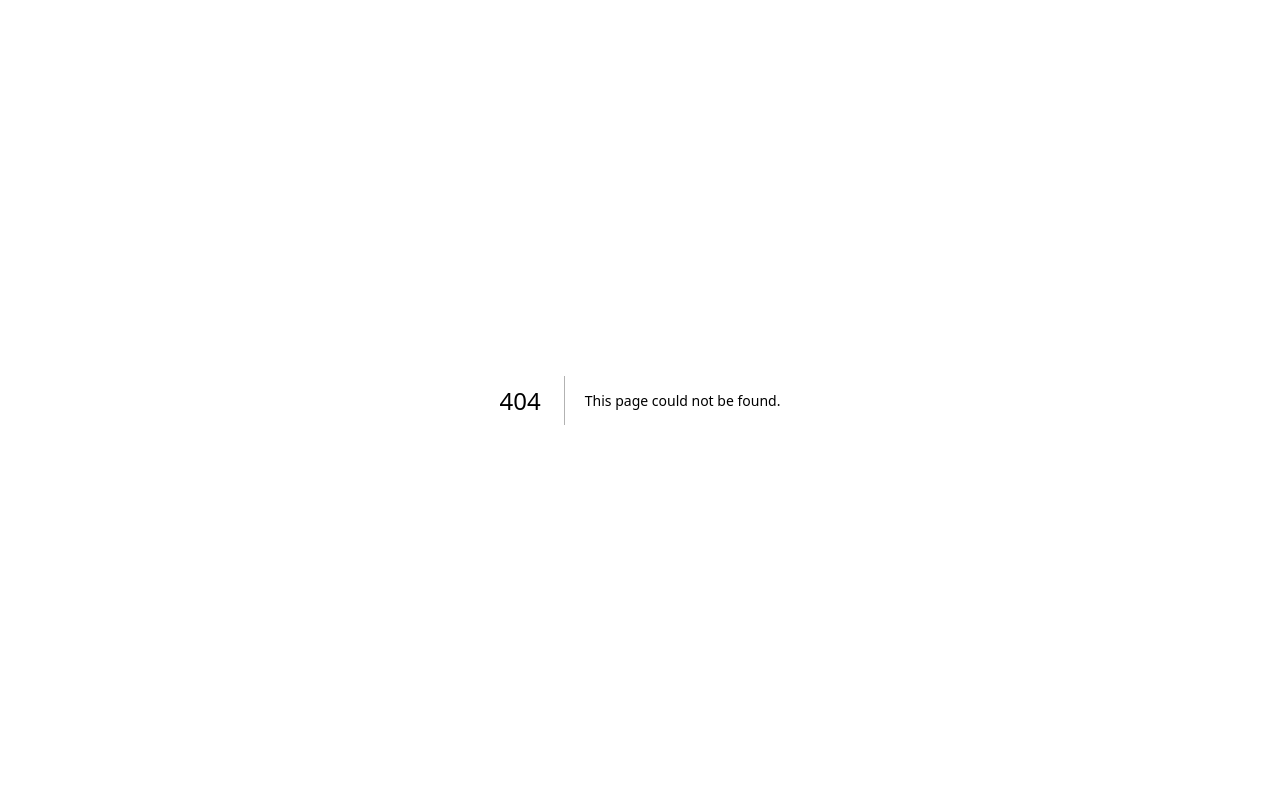
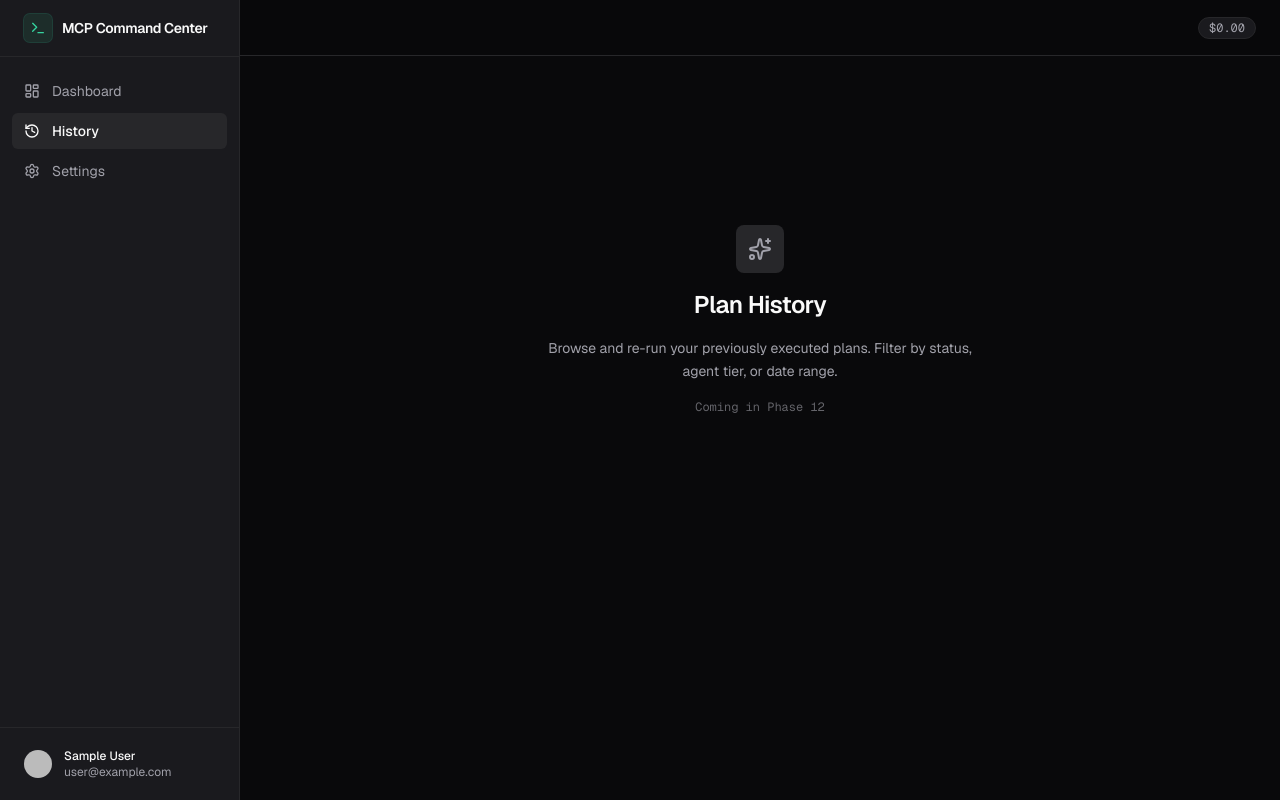
Before and after one commit to akincskn/mcp-command-center, a Next.js app: page /history in a window 1280 px wide. Before the commit this address had no page. Built offline with nearby package versions, Linux system fonts and the light colour scheme; no server answers; sample sign-in values are in the browser's storage.

Commit message:
feat: coming-soon placeholders for history and settings pages

```diff
--- /dev/null
+++ b/app/(dashboard)/history/page.tsx
@@ -0,0 +1,11 @@
+import { ComingSoon } from '@/components/shared/ComingSoon';
+
+export default function HistoryPage() {
+  return (
+    <ComingSoon
+      title="Plan History"
+      description="Browse and re-run your previously executed plans. Filter by status, agent tier, or date range."
+      phase="Phase 12"
+    />
+  );
+}
--- /dev/null
+++ b/app/(dashboard)/settings/page.tsx
@@ -0,0 +1,11 @@
+import { ComingSoon } from '@/components/shared/ComingSoon';
+
+export default function SettingsPage() {
+  return (
+    <ComingSoon
+      title="Settings"
+      description="Configure your default agent tier, manage API keys, and customize tool preferences."
+      phase="Phase 12"
+    />
+  );
+}
--- /dev/null
+++ b/components/shared/ComingSoon.tsx
@@ -0,0 +1,26 @@
+import { Sparkles } from 'lucide-react';
+
+interface ComingSoonProps {
+  title: string;
+  description: string;
+  phase: string;
+}
+
+export function ComingSoon({ title, description, phase }: ComingSoonProps) {
+  return (
+    <div className="flex flex-1 items-center justify-center min-h-[60vh]">
+      <div className="text-center space-y-4 max-w-md">
+        <div className="inline-flex h-12 w-12 items-center justify-center rounded-lg bg-muted">
+          <Sparkles className="h-6 w-6 text-muted-foreground" />
+        </div>
+        <h2 className="text-2xl font-semibold tracking-tight">{title}</h2>
+        <p className="text-sm text-muted-foreground leading-relaxed">
+          {description}
+        </p>
+        <p className="text-xs font-mono text-muted-foreground/60">
+          Coming in {phase}
+        </p>
+      </div>
+    </div>
+  );
+}
```
